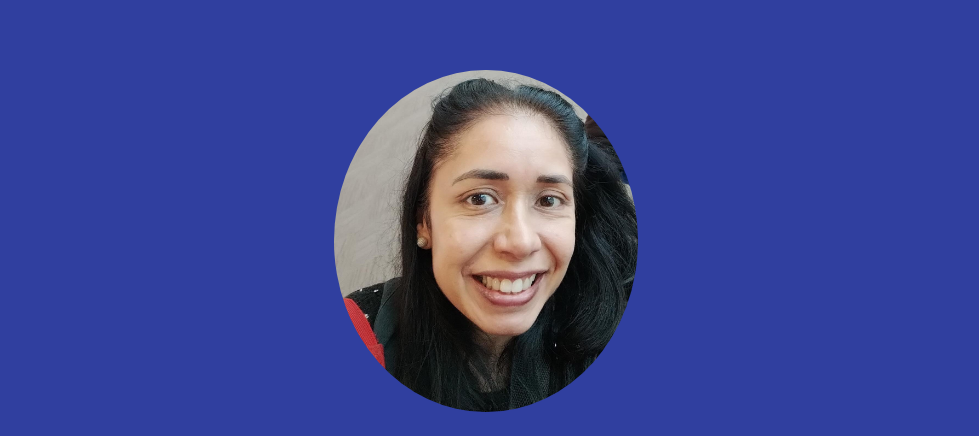
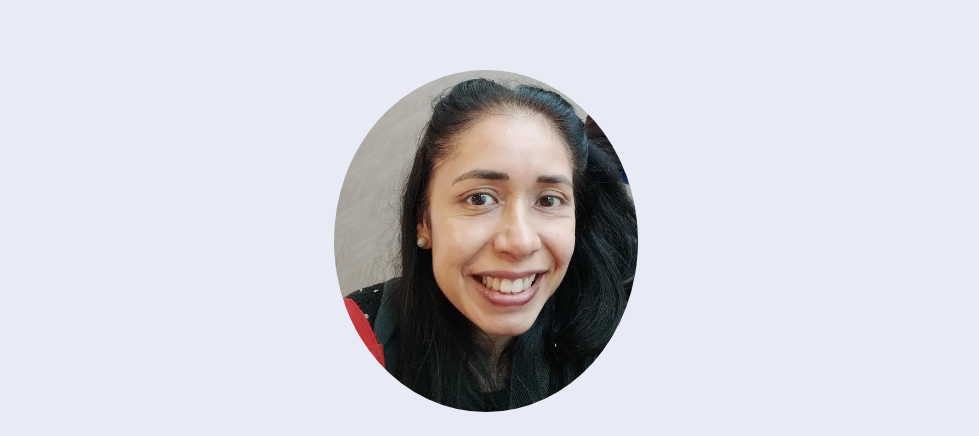
Before and after one commit to malsogaray/malsogaray.github.io, a plain HTML site: page index.html in a window 1280 px wide. Shown: the top 436 px of the page, without its empty margins (154-1133 px from the left). Drawn offline with Linux system fonts and the light colour scheme.

Commit message:
Update index.html
style updated

```diff
--- a/index.html
+++ b/index.html
@@ -13,11 +13,11 @@
 	<link href="https://use.fontawesome.com/releases/v5.13.1/css/all.css" rel="stylesheet">
 	<link rel="stylesheet" href="css/reset.css">
 	<link rel="stylesheet" href="css/styles.css">
-	<link rel="stylesheet" href="css/themes/indigo-white.css">
+	<link rel="stylesheet" href="css/themes/white-indigo.css">
+	<!-- <link rel="stylesheet" href="css/themes/indigo-white.css"> -->
 	<!-- <link rel="stylesheet" href="css/themes/green-white.css"> -->
 	<!-- <link rel="stylesheet" href="css/themes/red-white.css"> -->
 	<!-- <link rel="stylesheet" href="css/themes/grey-white.css"> -->
-	<!-- <link rel="stylesheet" href="css/themes/white-indigo.css"> -->
 	<!-- <link rel="stylesheet" href="css/themes/white-blue.css"> -->
 	<!-- <link rel="stylesheet" href="css/themes/white-grey.css"> -->
 	<!-- <link rel="stylesheet" href="css/themes/white-red.css"> -->
```
